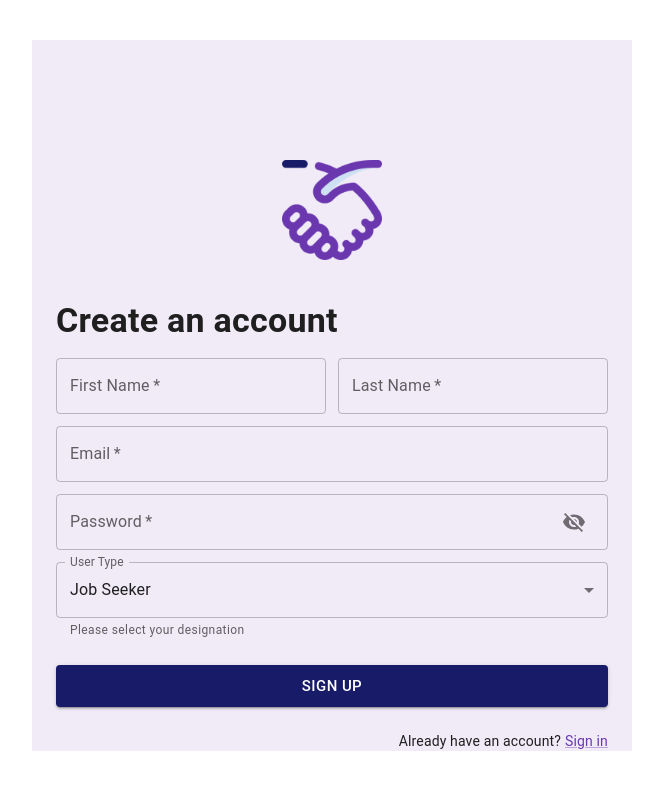
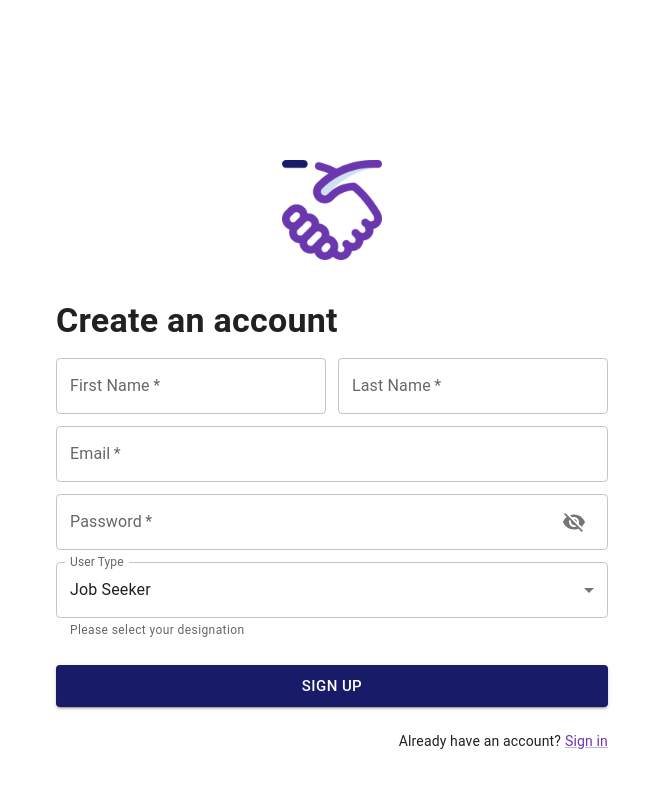
Before and after one commit to felicityy-li/BlackWingsHack2023, a React (Create React App) app in the folder frontend/: page /signup in a window 1280 px wide. Shown: the top 790 px of the page, without its empty margins (308-971 px from the left). Built offline with nearby package versions, Linux system fonts and the light colour scheme.

Commit message:
update signup.js

```diff
--- a/frontend/src/pages/SignUp.js
+++ b/frontend/src/pages/SignUp.js
@@ -35,7 +35,7 @@ export const SignUp = ({ handleClose }) => {
   const options = ["Job Seeker", "Job Poster"];
 
   return (
-    <Container sx={{ mt: 5, pt: 15}} maxWidth="sm" style={{ background: '#f0ebf7' }} >
+    <Container sx={{ mt: 5, pt: 15}} maxWidth="sm" >
       <Stack spacing={5}>
         <Stack sx={{ width: "100%" }} direction="column" alignItems="center">
           <img style={{ height: 100, width: 100 }} src={icon_logo} alt="Logo" />
```
